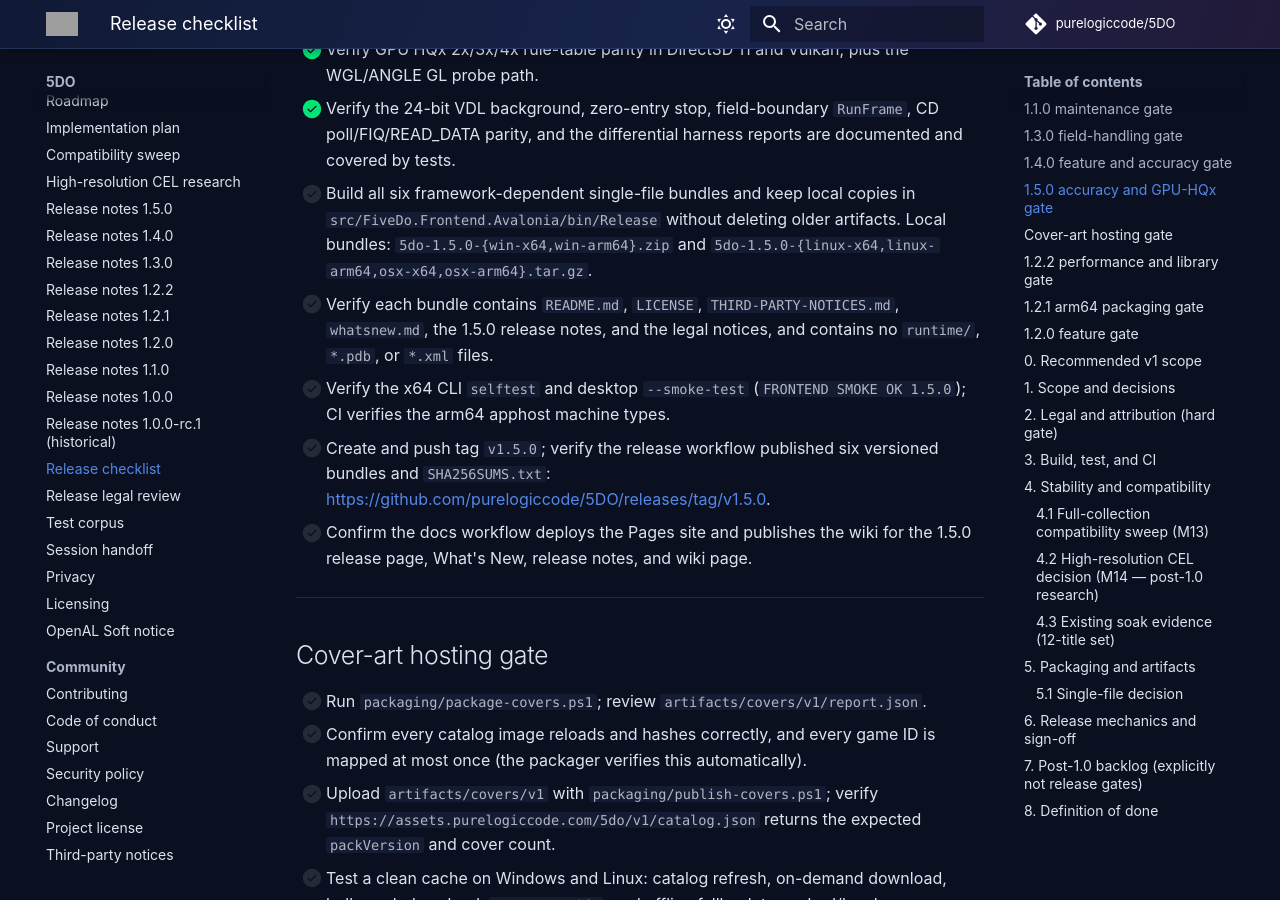
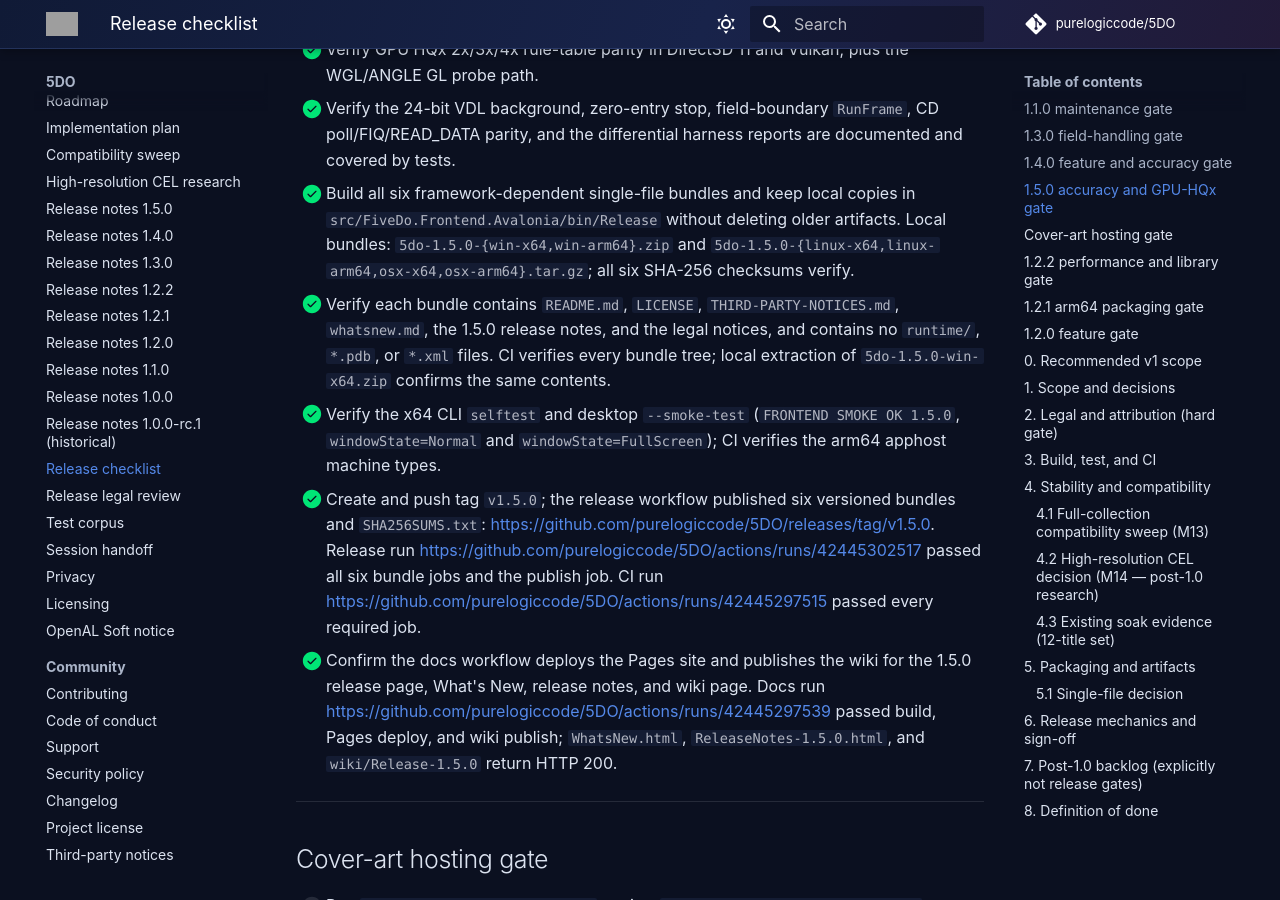
Before and after one commit to purelogiccode/5DO, an MkDocs documentation site: the page built from docs/ReleaseChecklist.md, in a window 1280 px wide and 900 px high, scrolled down 3246 px. Built offline with MkDocs 1.6.1 and Material for MkDocs 9.7.7, drawn with Linux system fonts in a browser that asks for light colours; comment, search, counter and statistics services are not loaded; grey boxes are pictures that could not be loaded.

Commit message:
Record v1.5.0 release evidence
Record the successful CI, docs, and release runs, the six verified bundles, local checksum copies, and the Pages/wiki URLs.

```diff
--- a/docs/ReleaseChecklist.md
+++ b/docs/ReleaseChecklist.md
@@ -124,20 +124,30 @@ run, screenshot, or recorded hash), not just an intention. Update `docs/Status.m
 - [x] Verify the 24-bit VDL background, zero-entry stop, field-boundary `RunFrame`,
       CD poll/FIQ/READ_DATA parity, and the differential harness reports are documented
       and covered by tests.
-- [ ] Build all six framework-dependent single-file bundles and keep local copies in
+- [x] Build all six framework-dependent single-file bundles and keep local copies in
       `src/FiveDo.Frontend.Avalonia/bin/Release` without deleting older artifacts.
       Local bundles: `5do-1.5.0-{win-x64,win-arm64}.zip` and
-      `5do-1.5.0-{linux-x64,linux-arm64,osx-x64,osx-arm64}.tar.gz`.
-- [ ] Verify each bundle contains `README.md`, `LICENSE`, `THIRD-PARTY-NOTICES.md`,
+      `5do-1.5.0-{linux-x64,linux-arm64,osx-x64,osx-arm64}.tar.gz`; all six SHA-256
+      checksums verify.
+- [x] Verify each bundle contains `README.md`, `LICENSE`, `THIRD-PARTY-NOTICES.md`,
       `whatsnew.md`, the 1.5.0 release notes, and the legal notices, and contains no
-      `runtime/`, `*.pdb`, or `*.xml` files.
-- [ ] Verify the x64 CLI `selftest` and desktop `--smoke-test` (`FRONTEND SMOKE OK 1.5.0`);
+      `runtime/`, `*.pdb`, or `*.xml` files. CI verifies every bundle tree; local
+      extraction of `5do-1.5.0-win-x64.zip` confirms the same contents.
+- [x] Verify the x64 CLI `selftest` and desktop `--smoke-test`
+      (`FRONTEND SMOKE OK 1.5.0`, `windowState=Normal` and `windowState=FullScreen`);
       CI verifies the arm64 apphost machine types.
-- [ ] Create and push tag `v1.5.0`; verify the release workflow published six versioned
+- [x] Create and push tag `v1.5.0`; the release workflow published six versioned
       bundles and `SHA256SUMS.txt`:
-      <https://github.com/purelogiccode/5DO/releases/tag/v1.5.0>.
-- [ ] Confirm the docs workflow deploys the Pages site and publishes the wiki for the
-      1.5.0 release page, What's New, release notes, and wiki page.
+      <https://github.com/purelogiccode/5DO/releases/tag/v1.5.0>. Release run
+      <https://github.com/purelogiccode/5DO/actions/runs/42445302517> passed all six
+      bundle jobs and the publish job. CI run
+      <https://github.com/purelogiccode/5DO/actions/runs/42445297515> passed every
+      required job.
+- [x] Confirm the docs workflow deploys the Pages site and publishes the wiki for the
+      1.5.0 release page, What's New, release notes, and wiki page. Docs run
+      <https://github.com/purelogiccode/5DO/actions/runs/42445297539> passed build,
+      Pages deploy, and wiki publish; `WhatsNew.html`, `ReleaseNotes-1.5.0.html`, and
+      `wiki/Release-1.5.0` return HTTP 200.
 
 ---
 
```
Also changed, not shown: docs/Status.md (+8 -2 lines).
